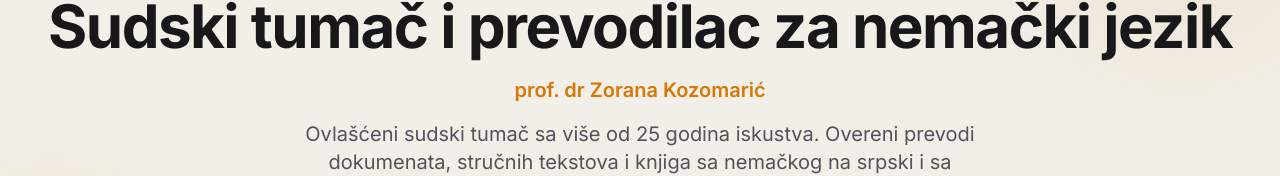
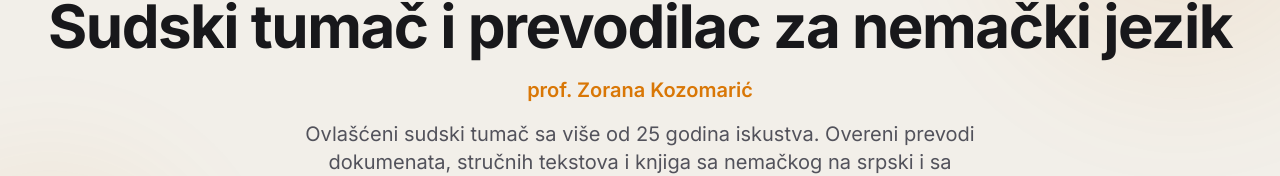
Before and after one commit to andrijamarjan-eng/translator-website, a Next.js app: page / in a window 1280 px wide. Shown: the part 203-379 px from the top of the page. Built offline with nearby package versions, Linux system fonts and the light colour scheme.

Commit message:
Popravka greske - about sekcija

```diff
--- a/app/translations.ts
+++ b/app/translations.ts
@@ -10,7 +10,7 @@ export const translations = {
     },
     hero: {
       title: 'Sudski tumač i prevodilac za nemački jezik',
-      name: 'prof. dr Zorana Kozomarić',
+      name: 'prof. Zorana Kozomarić',
       subtitle: 'Ovlašćeni sudski tumač sa više od 25 godina iskustva. Overeni prevodi dokumenata, stručnih tekstova i knjiga sa nemačkog na srpski i sa srpskog na nemački.',
       phone: 'Telefonski broj',
       email: 'Email',
@@ -123,7 +123,7 @@ export const translations = {
     },
     hero: {
       title: 'Gerichtsdolmetscherin und Übersetzerin für Deutsch',
-      name: 'prof. dr Zorana Kozomarić',
+      name: 'prof. Zorana Kozomarić',
       subtitle: 'Vereidigte Gerichtsdolmetscherin mit über 25 Jahren Erfahrung. Beglaubigte Übersetzungen von Dokumenten, Fachtexten und Büchern vom Deutschen ins Serbische und umgekehrt.',
       phone: 'Telefonnummer',
       email: 'E-Mail',
@@ -236,7 +236,7 @@ export const translations = {
     },
     hero: {
       title: 'Certified Court Interpreter & Translator for German',
-      name: 'prof. dr Zorana Kozomarić',
+      name: 'prof. Zorana Kozomarić',
       subtitle: 'Certified court interpreter with over 25 years of experience. Certified translations of documents, academic texts, and books from German to Serbian and vice versa.',
       phone: 'Phone Number',
       email: 'Email Address',
```
